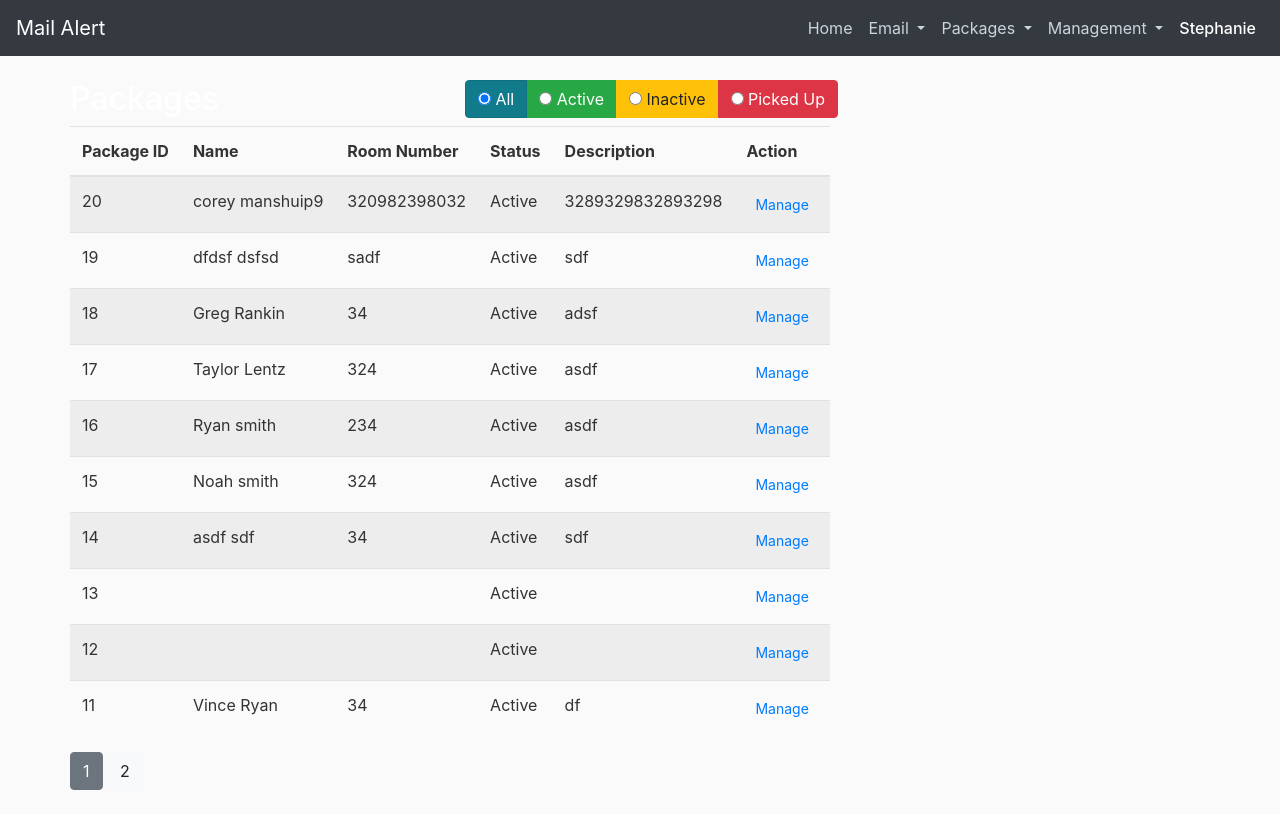
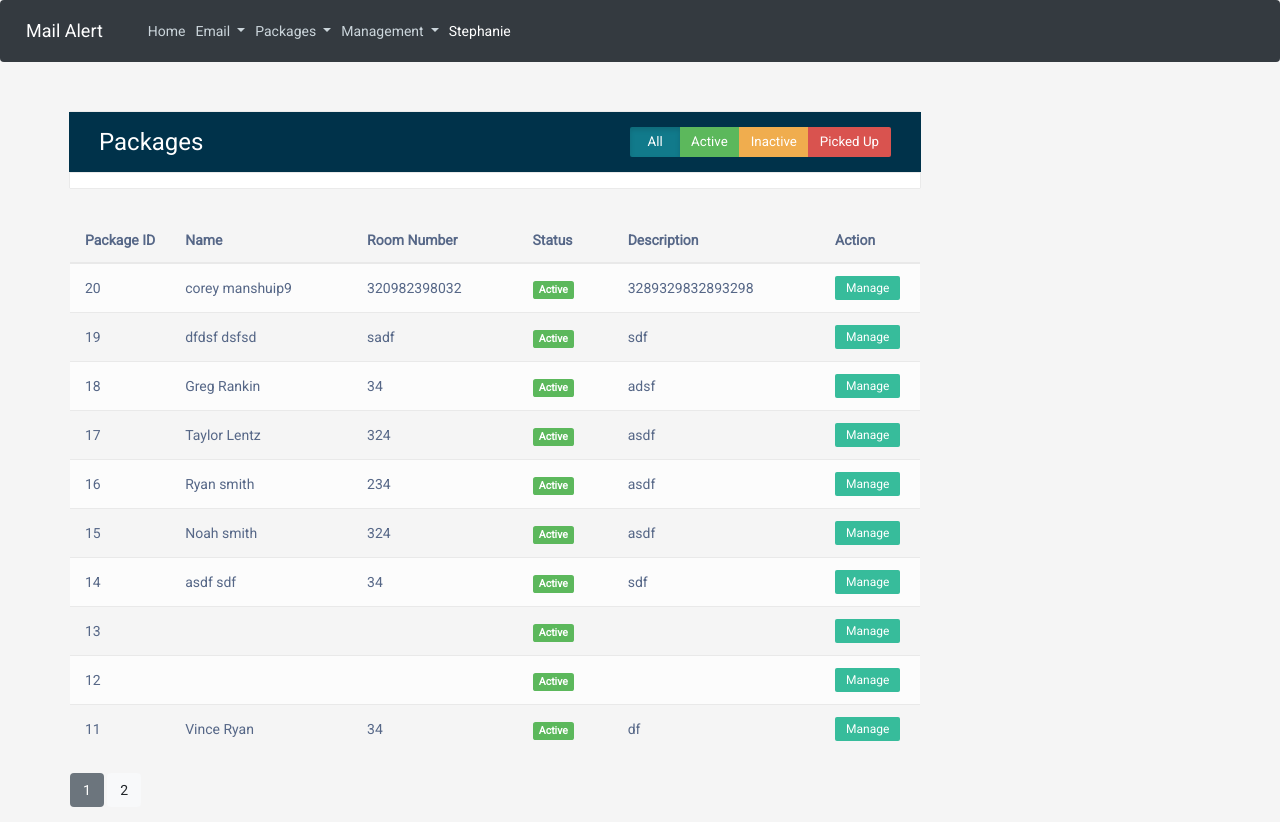
Before and after one commit to cmans782/emailAlert, a Flask app: page /packages in a window 1280 px wide. Before the commit the page ends 790 px from the top, so only its background shows below. Run offline with Flask 2, Linux system fonts and the light colour scheme; a user stored in the database is signed in; data comes from the database, SQL or seed files in the repository; some libraries are stand-ins or nearby versions.

Commit message:
fixed navbar

```diff
--- a/Mail_Alert/mailalert/templates/packages.html
+++ b/Mail_Alert/mailalert/templates/packages.html
@@ -2,9 +2,16 @@
 {%block content %}
 
 <head>
-
-    <!-- <link rel="stylesheet" href="https://maxcdn.bootstrapcdn.com/bootstrap/4.0.0/css/bootstrap.min.css" integrity="sha384-Gn5384xqQ1aoWXA+058RXPxPg6fy4IWvTNh0E263XmFcJlSAwiGgFAW/dAiS6JXm" crossorigin="anonymous"> -->
-    <!-- <style type="text/css">
+    <meta charset="utf-8">
+    <meta http-equiv="X-UA-Compatible" content="IE=edge">
+    <meta name="viewport" content="width=device-width, initial-scale=1">
+    <link rel="stylesheet" href="https://fonts.googleapis.com/css?family=Roboto|Varela+Round">
+    <link rel="stylesheet" href="https://fonts.googleapis.com/icon?family=Material+Icons">
+    <link rel="stylesheet" href="https://maxcdn.bootstrapcdn.com/font-awesome/4.7.0/css/font-awesome.min.css">
+    <link rel="stylesheet" href="https://maxcdn.bootstrapcdn.com/bootstrap/3.3.7/css/bootstrap.min.css">
+    <script src="https://ajax.googleapis.com/ajax/libs/jquery/1.12.4/jquery.min.js"></script>
+    <script src="https://maxcdn.bootstrapcdn.com/bootstrap/3.3.7/js/bootstrap.min.js"></script>
+    <style type="text/css">
         body {
             color: #566787;
             background: #f5f5f5;
@@ -15,7 +22,7 @@
             width: 850px;
             background: #fff;
             padding: 20px 30px 5px;
-            margin: 0px auto;
+            margin: 30px auto;
             box-shadow: 0 0 1px 0 rgba(0, 0, 0, .25);
         }
 
@@ -85,10 +92,9 @@
         table.table td .btn.manage:hover {
             background: #2e9c81;
         }
-    </style> -->
+    </style>
 </head>
 
-<body>
 <div class="table-wrapper">
     <div class="table-title">
         <div class="row">
```
Lines whose indentation alone changed are shown as unchanged.
